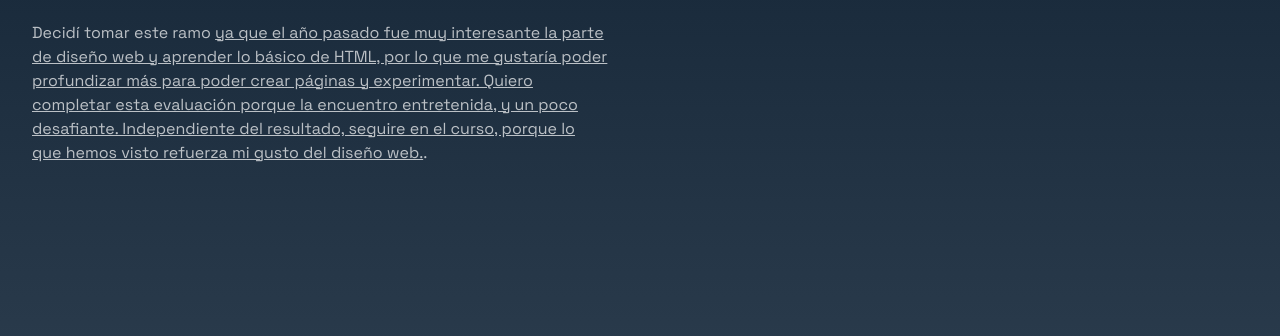
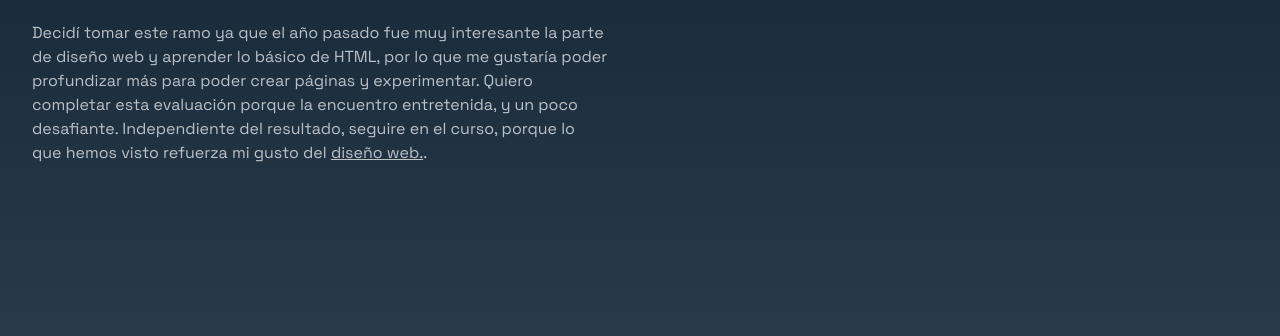
Before and after one commit to dyubow/dano-web-05, a plain HTML site: page index.html in a window 1280 px wide. Shown: the part 220-556 px from the top of the page. Drawn offline with nearby package versions, Linux system fonts and the light colour scheme.

Commit message:
Update index.html

```diff
--- a/index.html
+++ b/index.html
@@ -22,7 +22,7 @@
             var texto = {
                 saludo: ["¡Hola caos!", "¡Hola cosmos!", "Hola mundo!!!", "Hello Bello", "Hello world!!", "Welcomeee"],
                 nombre: "Mi nombre es Daniela Brito",
-                motivo: "Decidí tomar este ramo <span>ya que el año pasado fue muy interesante la parte de diseño web y aprender lo básico de HTML, por lo que me gustaría poder profundizar más para poder crear páginas y experimentar. Quiero completar esta evaluación porque la encuentro entretenida, y un poco desafiante. Independiente del resultado, seguire en el curso, porque lo que hemos visto refuerza mi gusto del diseño web.</span>.",
+                motivo: "Decidí tomar este ramo ya que el año pasado fue muy interesante la parte de diseño web y aprender lo básico de HTML, por lo que me gustaría poder profundizar más para poder crear páginas y experimentar. Quiero completar esta evaluación porque la encuentro entretenida, y un poco desafiante. Independiente del resultado, seguire en el curso, porque lo que hemos visto refuerza mi gusto del <span>diseño web.</span>.",
                 etc: "Ya revisé mi primera nota y la verdad es que esperaba un 7, aunque fue buena nota igualmente. No estoy segura de que bajo la nota.",
             };
             var aleatorio = Math.floor(Math.random() * texto.saludo.length); //math.random=numero random, math.floor tira para abajo el numero*, puedo multiplicar el math.random * x, para que alterne entre los valores de x (en este caso texto.saludo.length) -- este funcion automatiza el random
```
